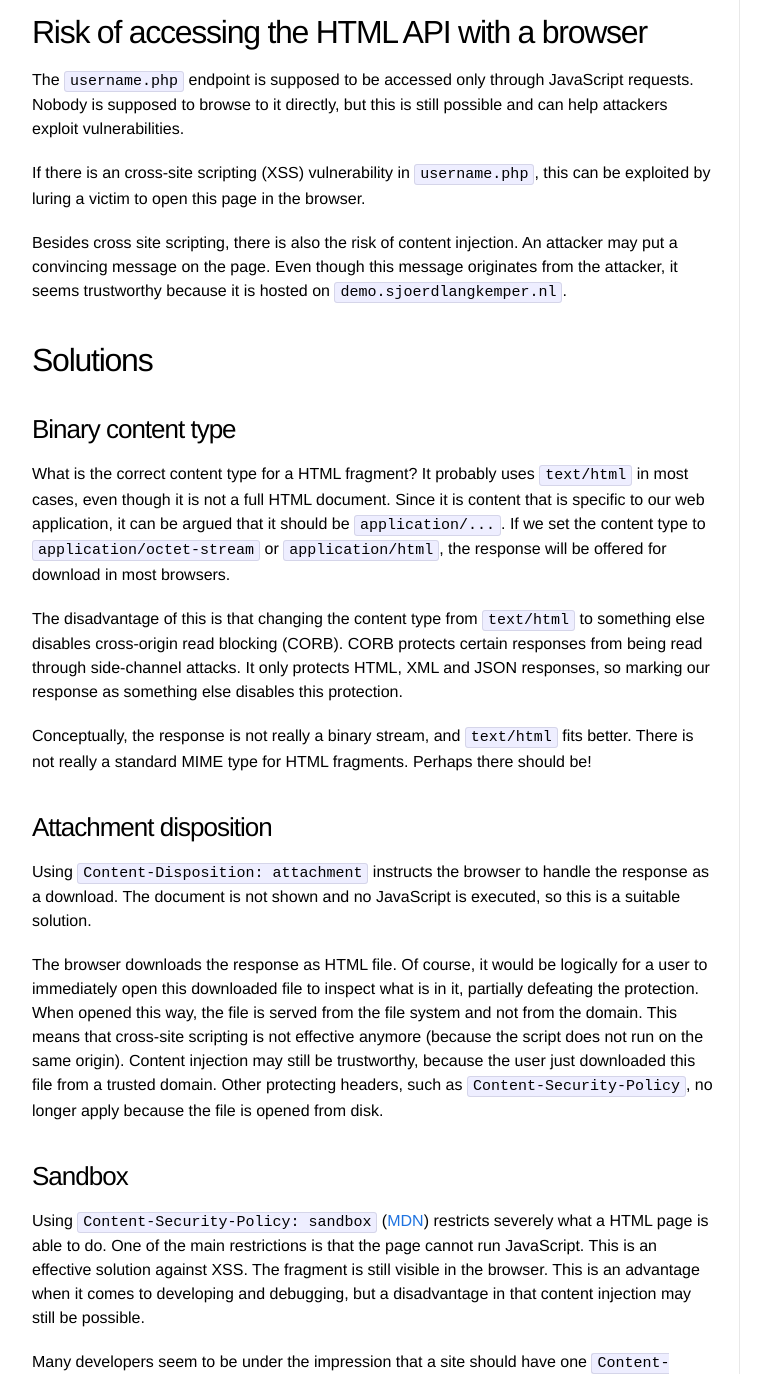
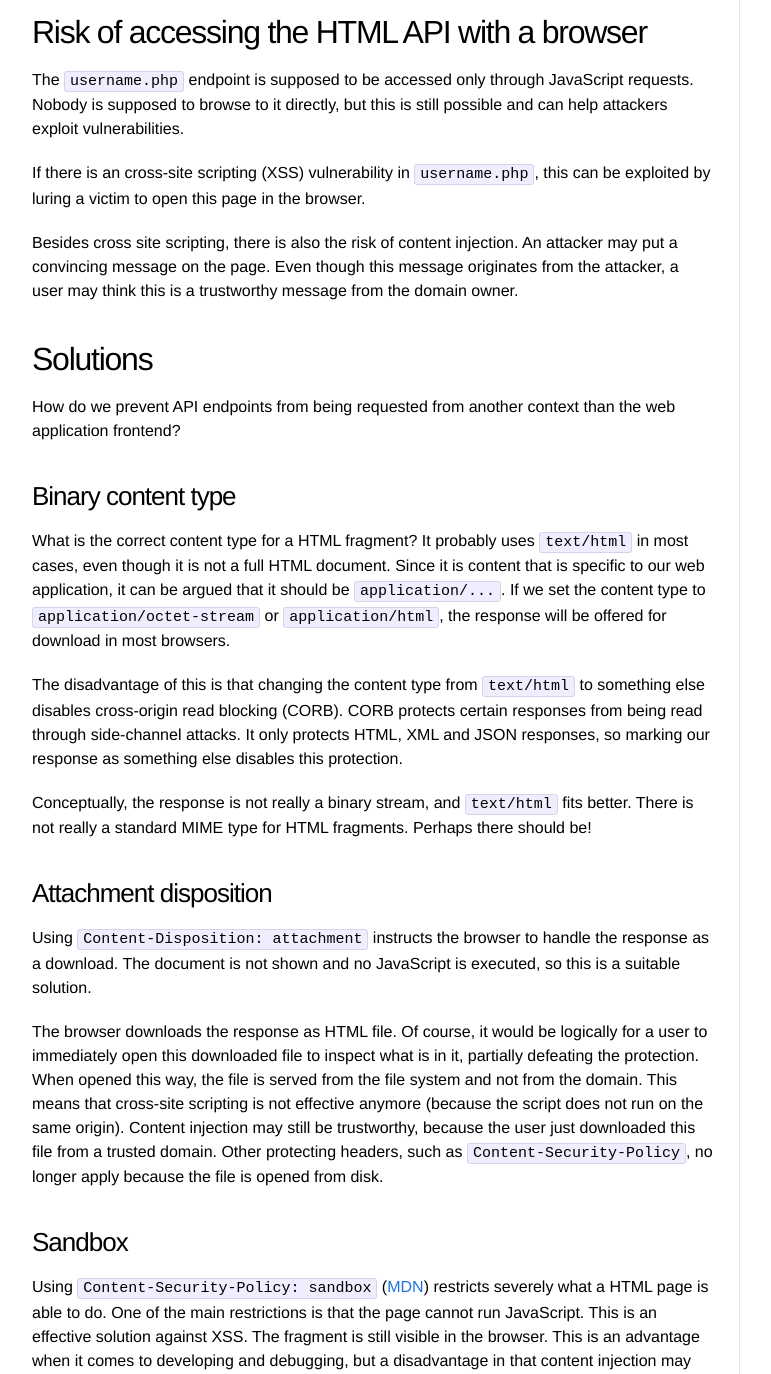
Before and after one commit to Sjord/Sjord.github.io, a Jekyll site: the page built from _posts/2023-11-01-securing-api-html-fragments.md, in a window 1280 px wide and 1400 px high, scrolled down 1496 px, cut to the strip 26-1400 px from the top of the window. Shown: the whole strip, without its empty margins (108-879 px from the left). Built offline with Jekyll 4.4.1, drawn with Linux system fonts in a browser that asks for light colours; some of the changed text lies outside the part shown.

Commit message:
Finish post

```diff
--- a/_posts/2023-11-01-securing-api-html-fragments.md
+++ b/_posts/2023-11-01-securing-api-html-fragments.md
@@ -27,9 +27,11 @@ The `username.php` endpoint is supposed to be accessed only through JavaScript r
 
 If there is an cross-site scripting (XSS) vulnerability in `username.php`, this can be exploited by luring a victim to open this page in the browser.
 
-Besides cross site scripting, there is also the risk of content injection. An attacker may put a convincing message on the page. Even though this message originates from the attacker, it seems trustworthy because it is hosted on `demo.sjoerdlangkemper.nl`.
+Besides cross site scripting, there is also the risk of content injection. An attacker may put a convincing message on the page. Even though this message originates from the attacker, a user may think this is a trustworthy message from the domain owner.
 
 ## Solutions
+
+How do we prevent API endpoints from being requested from another context than the web application frontend?
 
 ### Binary content type
 
@@ -49,7 +51,7 @@ The browser downloads the response as HTML file. Of course, it would be logicall
 
 Using `Content-Security-Policy: sandbox` ([MDN](https://developer.mozilla.org/en-US/docs/Web/HTTP/Headers/Content-Security-Policy/sandbox)) restricts severely what a HTML page is able to do. One of the main restrictions is that the page cannot run JavaScript. This is an effective solution against XSS. The fragment is still visible in the browser. This is an advantage when it comes to developing and debugging, but a disadvantage in that content injection may still be possible.
 
-Many developers seem to be under the impression that a site should have one `Content-Security-Policy` for the whole domain, but it is actually a good idea to give different parts or the application different policies.
+Many developers seem to be under the impression that a web application should have one `Content-Security-Policy` for the whole domain, but it is actually a good idea to give different parts or the application different policies.
 
 ### Checking request headers
 
```
